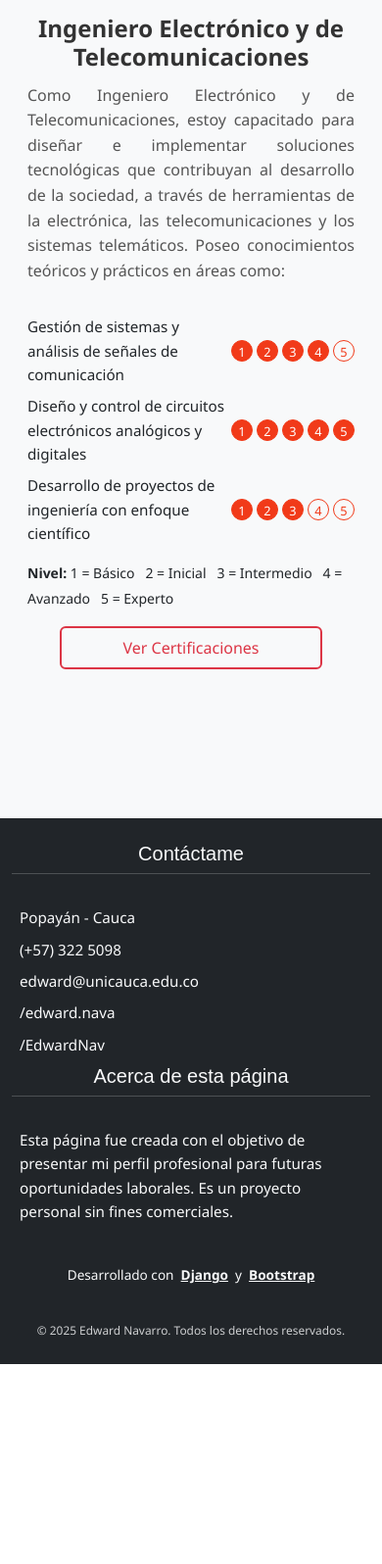
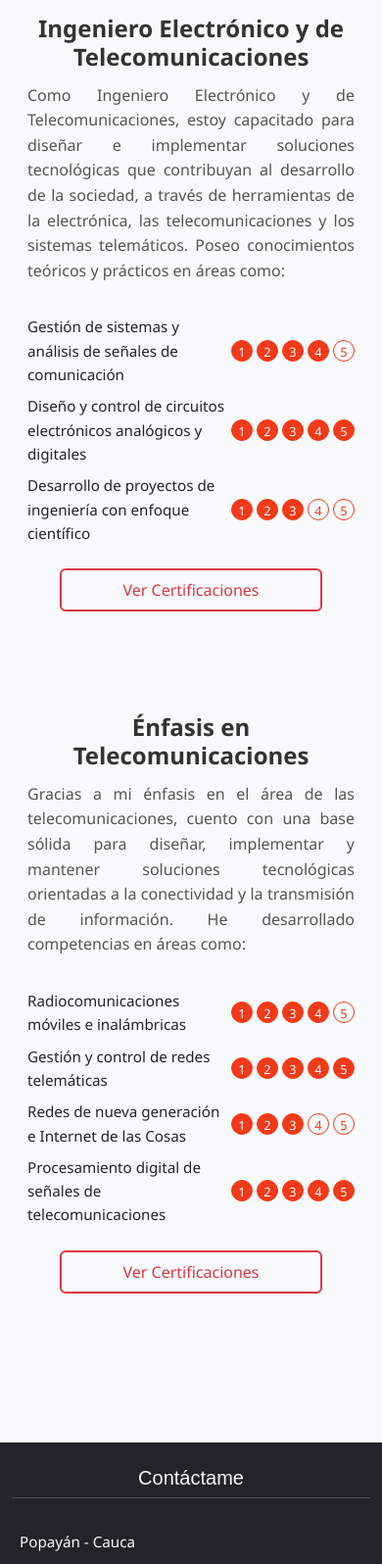
Before and after one commit to EdwardNavarroAs/portafolio, a Django app: page /studies/ in a window 390 px wide. Shown: the part 1246-2842 px from the top of the page at 98% size. Before the commit the page ends 2638 px from the top, so only its background shows below. Run offline with Django 5.2, Linux system fonts and the light colour scheme.

Commit message:
corrigiendo error en la cita de los estudios

```diff
--- a/miweb/templates/miweb/studies.html
+++ b/miweb/templates/miweb/studies.html
@@ -75,13 +75,6 @@
           </div>
         </div>
 
-        <!-- Leyenda -->
-        <div class="studie-legend mt-2">
-          <small>
-            <strong>Nivel:</strong> 1 = Básico &nbsp; 2 = Inicial &nbsp; 3 = Intermedio &nbsp; 4 = Avanzado &nbsp; 5 = Experto
-          </small>
-        </div>
-
         <a class="btn btn-outline-danger mt-3" target="_blank">Ver Certificaciones</a>
       </div>
 
@@ -95,12 +88,75 @@
       </div>
     </article>
 
-    <!-- Estudio 2 (placeholder para futuro contenido) -->
-    <!--
+    <!-- Estudio 2 -->
     <article class="row align-items-center mb-5 studies_subsubsection scroll-fade">
-      ...
+      <div class="col-lg-7 mb-4 mb-lg-0 studie-description">
+        <h2 class="studie-title">Énfasis en Telecomunicaciones</h2>
+
+        <p class="studie-paragph">
+          Gracias a mi énfasis en el área de las telecomunicaciones, cuento con una base sólida para diseñar, implementar y mantener soluciones tecnológicas orientadas a la conectividad y la transmisión de información.
+          He desarrollado competencias en áreas como:
+        </p>
+
+        <div class="studies-levels">
+          <div class="studie-level">
+            <span>Radiocomunicaciones móviles e inalámbricas</span>
+            <div class="circles">
+              <span class="circle filled">1</span>
+              <span class="circle filled">2</span>
+              <span class="circle filled">3</span>
+              <span class="circle filled">4</span>
+              <span class="circle">5</span>
+            </div>
+          </div>
+
+          <div class="studie-level">
+            <span>Gestión y control de redes telemáticas</span>
+            <div class="circles">
+              <span class="circle filled">1</span>
+              <span class="circle filled">2</span>
+              <span class="circle filled">3</span>
+              <span class="circle filled">4</span>
+              <span class="circle filled">5</span>
+            </div>
+          </div>
+
+          <div class="studie-level">
+            <span>Redes de nueva generación e Internet de las Cosas</span>
+            <div class="circles">
+              <span class="circle filled">1</span>
+              <span class="circle filled">2</span>
+              <span class="circle filled">3</span>
+              <span class="circle">4</span>
+              <span class="circle">5</span>
+            </div>
+          </div>
+
+          <div class="studie-level">
+            <span>Procesamiento digital de señales de telecomunicaciones</span>
+            <div class="circles">
+              <span class="circle filled">1</span>
+              <span class="circle filled">2</span>
+              <span class="circle filled">3</span>
+              <span class="circle filled">4</span>
+              <span class="circle filled">5</span>
+            </div>
+          </div>
+        </div>
+
+        <a class="btn btn-outline-danger mt-3" target="_blank">Ver Certificaciones</a>
+      </div>
+
+      <div class="col-lg-5 d-none d-lg-block studie-img-container scroll-fade">
+        <div class="studie_img_engineer img-left">
+          <img src="{% static 'img/telecomunicaciones.jpg' %}" alt="Telecomunicaciones">
+        </div>
+        <p class="studie_tag_engineer text-right">
+          "Las tecnologías de comunicación deben servir para mejorar el nivel de vida de todos los seres que compartimos este mundo."
+        </p>
+      </div>
     </article>
-    -->
+
 
   </section>
 </main>
```
Also changed, not shown: miweb/static/css/studies.css (+25 -20 lines).
